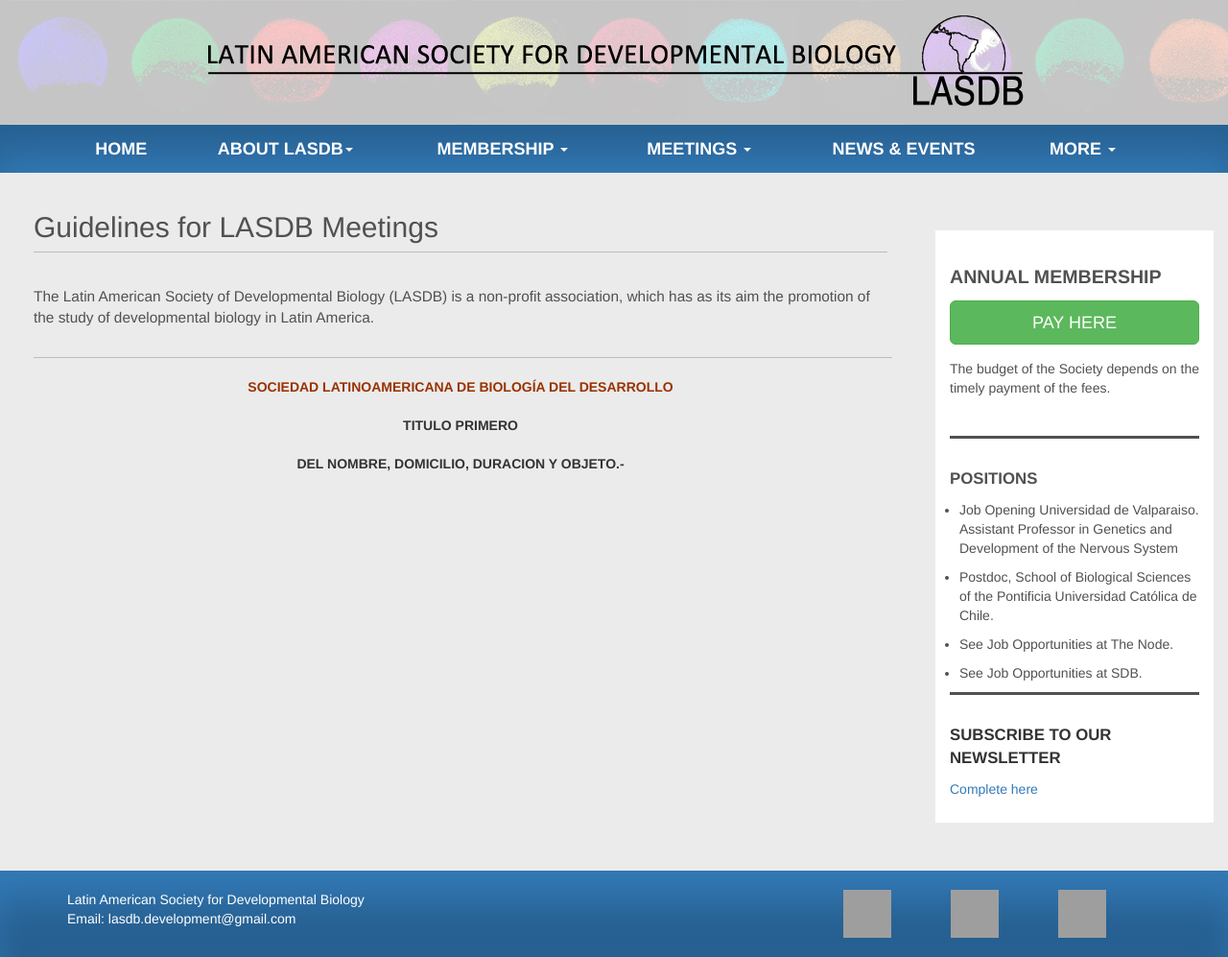
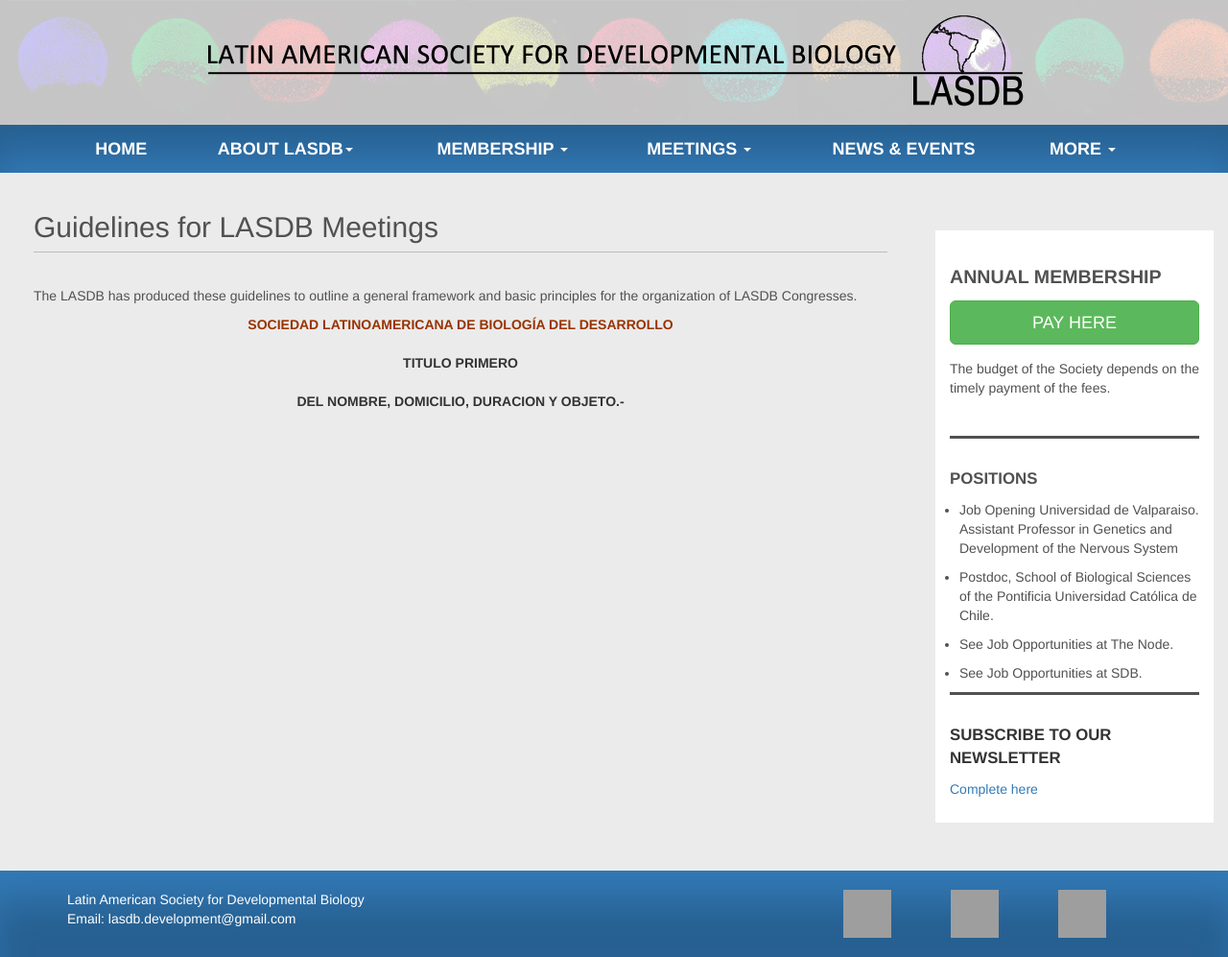
Before and after one commit to lasdb/lasdb.github.io, a Jekyll site: the page built from pages/LASDB_meeting_guidelines.html, in a window 1280 px wide. Shown: the whole page at 96% size. Built offline with Jekyll 4.4.1, drawn with Linux system fonts in a browser that asks for light colours; nearby versions of some CDN libraries; grey boxes are pictures that could not be loaded.

Commit message:
Update LASDB_meeting_guidelines.html

```diff
--- a/pages/LASDB_meeting_guidelines.html
+++ b/pages/LASDB_meeting_guidelines.html
@@ -4,7 +4,7 @@
 <h2 class="page-header">Guidelines for LASDB Meetings</h2>
 <div class="panel panel-default">
     <div class="panel-body">
-        <p id="statute-into">The Latin American Society of Developmental Biology (LASDB) is a non-profit association, which has as its aim the promotion of the study of developmental biology in Latin America.
+        <p id="guide-intro">The LASDB has produced these guidelines to outline a general framework and basic principles for the organization of LASDB Congresses.
         </p>
         <div class="xg_module">
 <div class="xg_module_body wpage">
```
